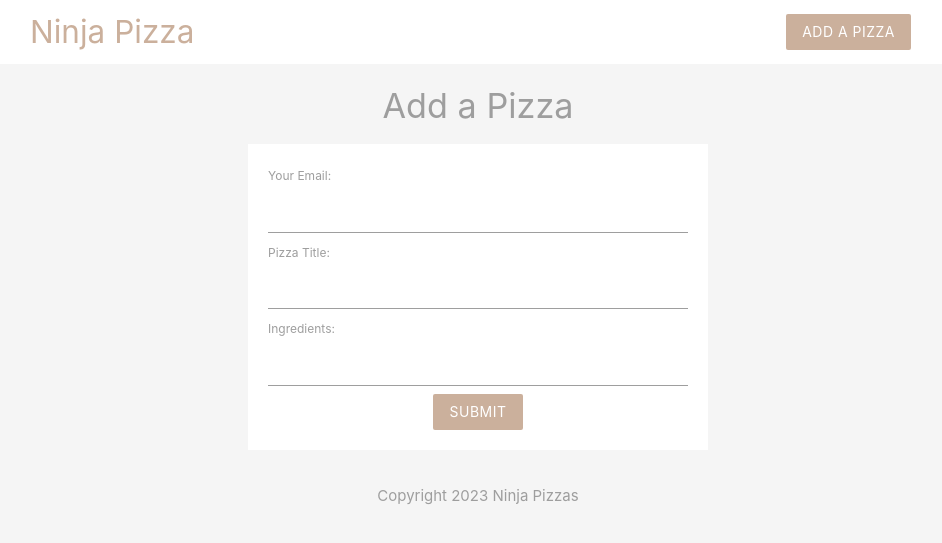
After one commit to DerenB/PHP-Tutorial, a PHP site: page /add.php in a window 1280 px wide. The commit adds this page. Shown: the top 543 px of the page, without its empty margins (162-1104 px from the left). Run offline with PHP 8.4, Linux system fonts and the light colour scheme.

Commit message:
Video 17
add.php

```diff
--- /dev/null
+++ b/add.php
@@ -0,0 +1,42 @@
+<?php
+
+    // Checks if a certain variable/value has been set
+    // Form stores all variables in a GET variable, associative array
+    // if(isset($_GET['submit'])) {
+    //     echo $_GET['email'];
+    //     echo $_GET['title'];
+    //     echo $_GET['ingredients'];
+    // }
+
+    if(isset($_POST['submit'])) {
+        echo $_POST['email'];
+        echo $_POST['title'];
+        echo $_POST['ingredients'];
+    }
+
+
+?>
+
+<!DOCTYPE html>
+<html lang="en">
+
+    <?php include('templates/header.php') ?>
+
+    <section class="container grey-text">
+        <h4 class="center">Add a Pizza</h4>
+        <form action="add.php" class="white" method="POST">
+            <label for="email">Your Email:</label>
+            <input type="text" name="email">
+            <label for="title">Pizza Title:</label>
+            <input type="text" name="title">
+            <label for="ingredients">Ingredients:</label>
+            <input type="text" name="ingredients">
+            <div class="center">
+                <input type="submit" name="submit" value="submit" class="btn brand z-depth-0">
+            </div>
+        </form>
+    </section>
+
+    <?php include('templates/footer.php') ?>
+
+</html>
--- a/templates/header.php
+++ b/templates/header.php
@@ -11,6 +11,11 @@
         }
         .brand-text {
             color: #cbb09c !important;
+        }
+        form {
+            max-width: 460px;
+            margin: 20px auto;
+            padding: 20px;
         }
     </style>
 </head>
```
